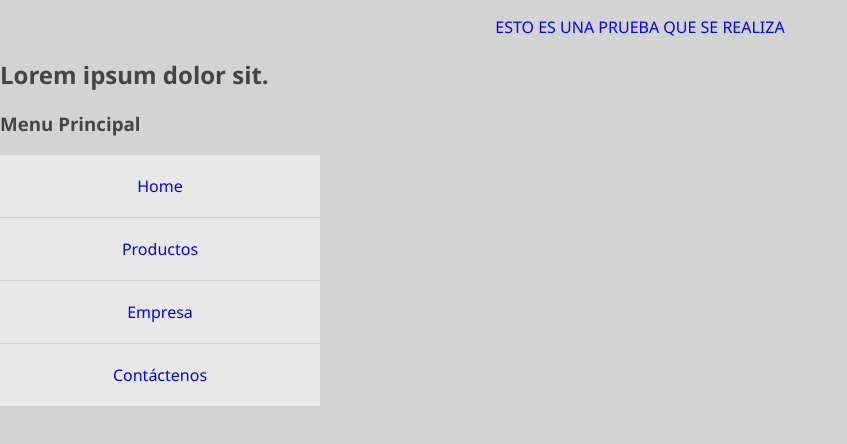
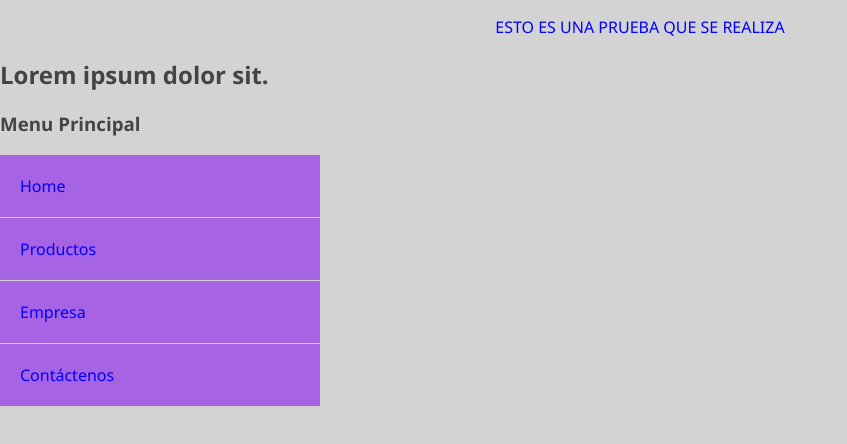
Before and after one commit to Vobregon/menu-aside, a plain HTML site: page index.html in a window 1280 px wide. Shown: the whole page, without its empty margins (0-847 px from the left). Drawn offline with Linux system fonts and the light colour scheme.

Commit message:
Nuevo Color al estilo del Menu

```diff
--- a/estilo.css
+++ b/estilo.css
@@ -9,7 +9,7 @@ body{
 }
 /*estilo para la lista*/
 .aside-nav ul{
-   background: #e8e8e8;
+   background: rgb(166, 100, 228);
    padding: 0;
    width: 25%;
 
@@ -20,7 +20,7 @@ body{
     padding: 1.25em;
     border-bottom: 1px solid #d2d2d2;
     text-decoration: none;
-    text-align: center;
+    text-align: left;
     color: blue;
    /* text-transform: uppercase;*/
 
```
